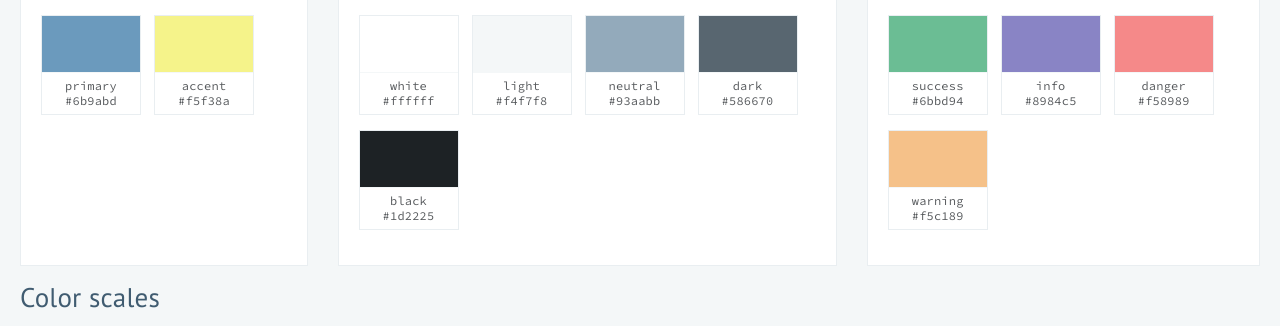
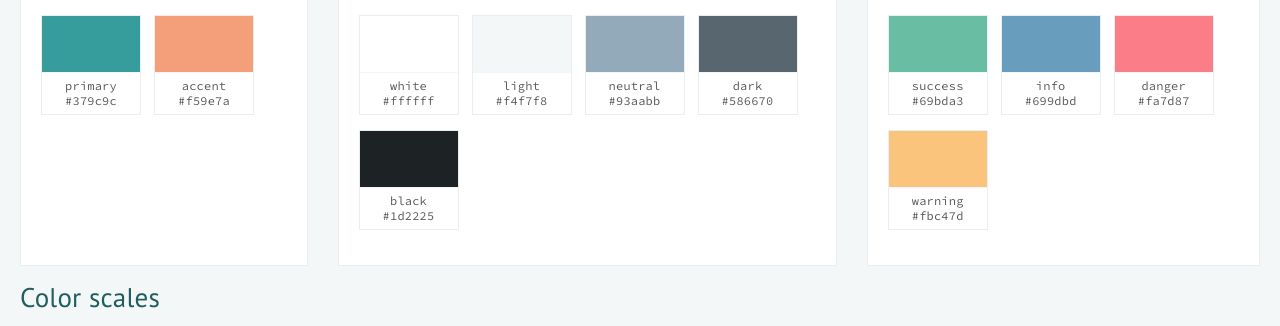
Before and after one commit to mranenko/scss-boilerplate, a plain HTML site: page demo/index.html in a window 1280 px wide. Shown: the part 238-564 px from the top of the page. Drawn offline with nearby package versions, Linux system fonts and the light colour scheme; a web font is replaced by a local one.

Commit message:
New colors

```diff
--- a/styles/base/_colors.scss
+++ b/styles/base/_colors.scss
@@ -1,12 +1,12 @@
-$-slate: #6b9abd;
-$-lemon: #f5f38a;
+$-meadow: #379c9c;
+$-sunrise: #f59e7a;
 $-storm: #93aabb;
 $-snow: #ffffff;
 
-$-grass: #6bbd94;
-$-plum: #8984c5;
-$-peach: #f5c189;
-$-strawberry: #f58989;
+$-grass: #69bda3;
+$-sky: #699dbd;
+$-peach: #fbc47d;
+$-watermelon: #fa7d87;
 
 
 /**
@@ -14,14 +14,14 @@ $-strawberry: #f58989;
  */
 
 $colors: (
-  primary: $-slate,
-  accent: $-lemon,
+  primary: $-meadow,
+  accent: $-sunrise,
   neutral: $-storm,
   white: $-snow,
 
   success: $-grass,
-  info: $-plum,
-  danger: $-strawberry,
+  info: $-sky,
+  danger: $-watermelon,
   warning: $-peach,
 );
 
```
Also changed, not shown: styles/boilerplate.css.
